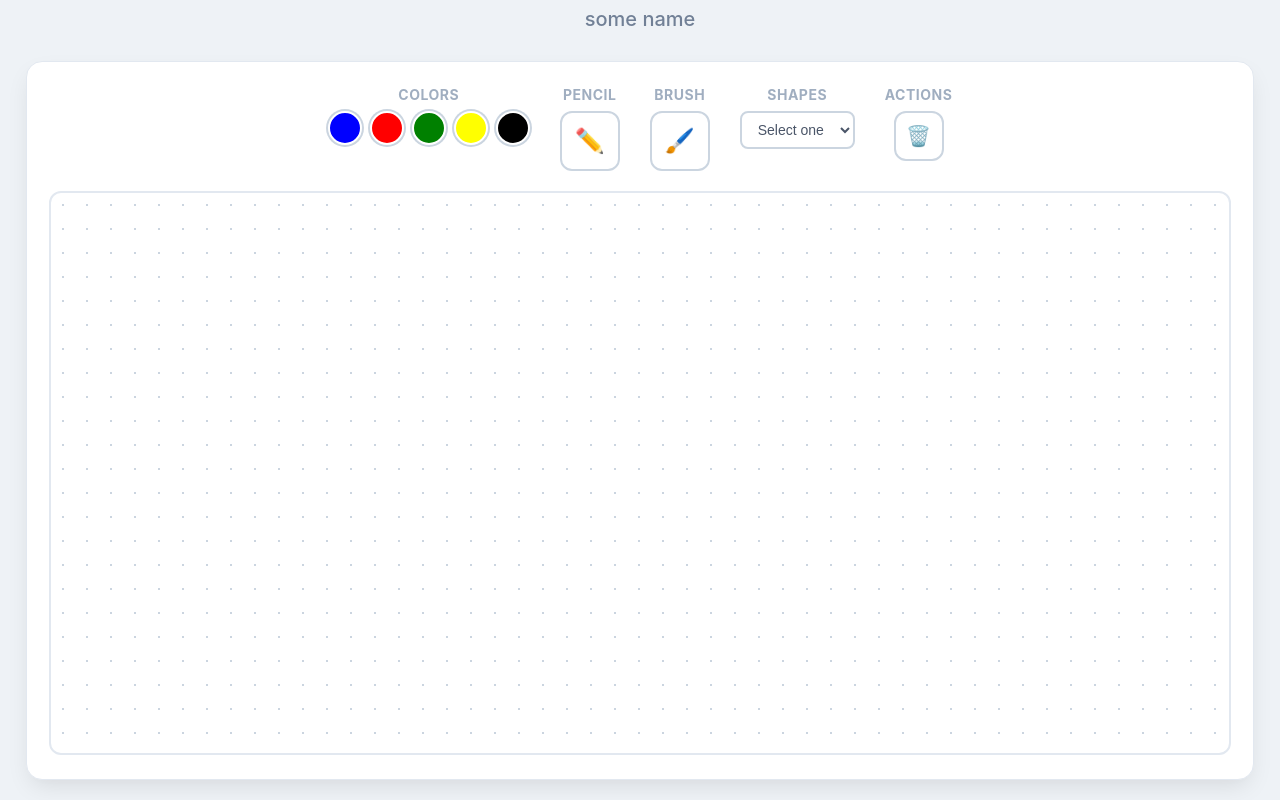
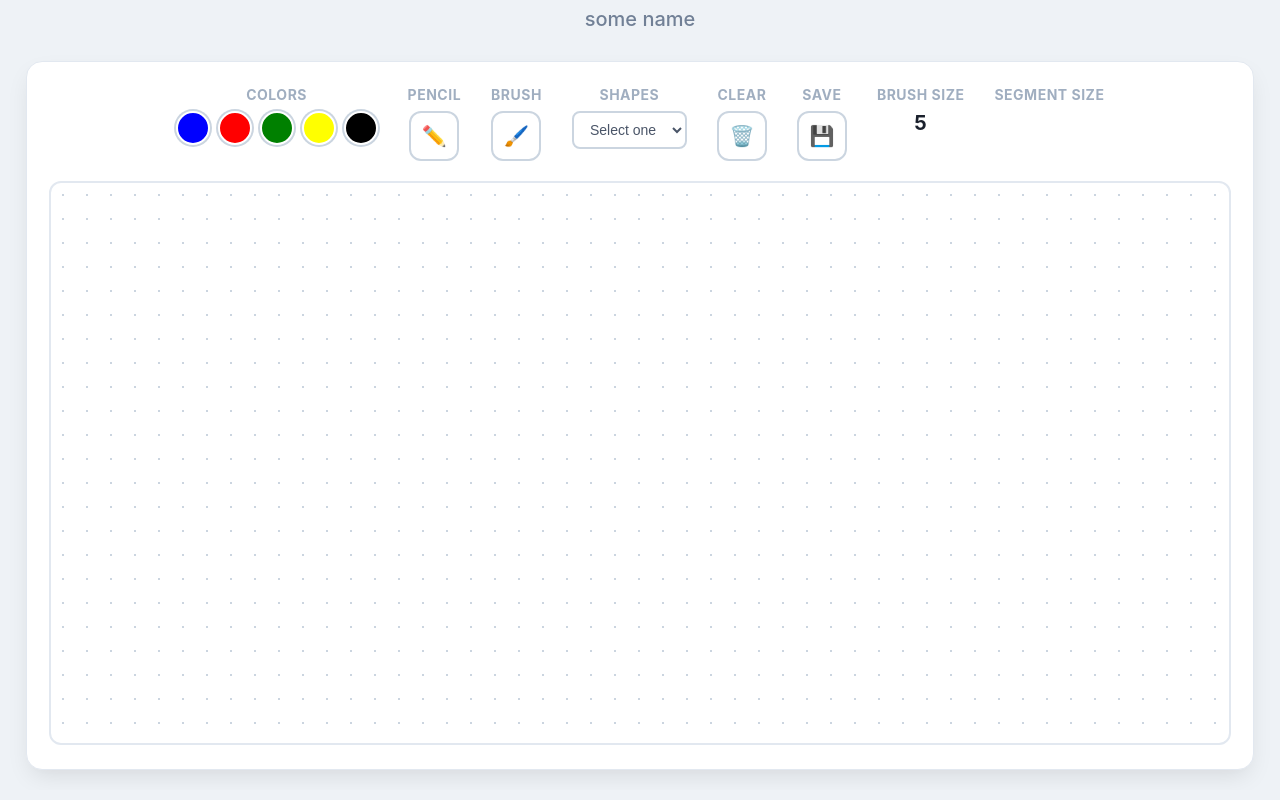
Before and after one commit to nkminion/MediaPaint, a plain HTML site: page UiHand.html in a window 1280 px wide. Shown: the part 82-882 px from the top of the page. Drawn offline with Linux system fonts and the light colour scheme.

Commit message:
Slight changes to UI

```diff
--- a/UiHand.html
+++ b/UiHand.html
@@ -44,10 +44,27 @@
             </div>
 
             <div class="tools">
-                <label>Actions</label>
+                <label>Clear</label>
                 <button class="clear-btn" title="Clear Canvas">
                 🗑️
                 </button>
+            </div>
+
+            <div class="tools">
+                <label>Save</label>
+                <button class="save-btn" title="Save Canvas">
+                💾
+                </button>
+            </div>
+
+            <div class="tools">
+                <label>Brush Size</label>
+                <label id="brush-size" class="infolabel"></label>
+            </div>
+
+            <div class="tools">
+                <label>Segment Size</label>
+                <label id="brush-size" class="infolabel"></label>
             </div>
         </div>
 
--- a/pencil_logic.js
+++ b/pencil_logic.js
@@ -8,6 +8,8 @@ canvas.height = canvas.offsetHeight;
 let isDrawing = false;
 let brushWidth = 5;
 let currentTool = "none";
+
+document.getElementById("brush-size").innerHTML = brushWidth
 function activatePencil() {
     currentTool = "pencil";
 }
--- a/sytlistjeans.css
+++ b/sytlistjeans.css
@@ -98,7 +98,6 @@
             border-radius: 12px;
             border: 2px solid #cbd5e0;
             background: white;
-            color: #e53e3e;
             font-size: 20px;
             cursor: pointer;
             display: flex;
@@ -113,13 +112,33 @@
             transform: scale(1.05);
         }
 
-        .tool-btn {
-            width: 60px;
-            height: 60px;
+        .save-btn {
+            width: 50px;
+            height: 50px;
             border-radius: 12px;
             border: 2px solid #cbd5e0;
             background: white;
-            font-size: 24px;
+            font-size: 20px;
+            cursor: pointer;
+            display: flex;
+            align-items: center;
+            justify-content: center;
+            transition: all 0.2s;
+        }
+
+        .save-btn:hover {
+            background-color: #e7ffe3;
+            border-color: #49e53e;
+            transform: scale(1.05);
+        }
+
+        .tool-btn {
+            width: 50px;
+            height: 50px;
+            border-radius: 12px;
+            border: 2px solid #cbd5e0;
+            background: white;
+            font-size: 20px;
             cursor: pointer;
             transition: all 0.2s;
         }
@@ -127,6 +146,7 @@
         .tool-btn:hover {
             border-color: #4299e1;
             background-color: #ebf8ff;
+            transform: scale(1.05);
         }
 
         .canvas-container {
@@ -141,6 +161,11 @@
             overflow: hidden;
         }
 
+        .infolabel{
+            color: #1a202c;
+            font-size: 20px;
+        }
+
         canvas {
             display: block;
             width: 100%;
```
